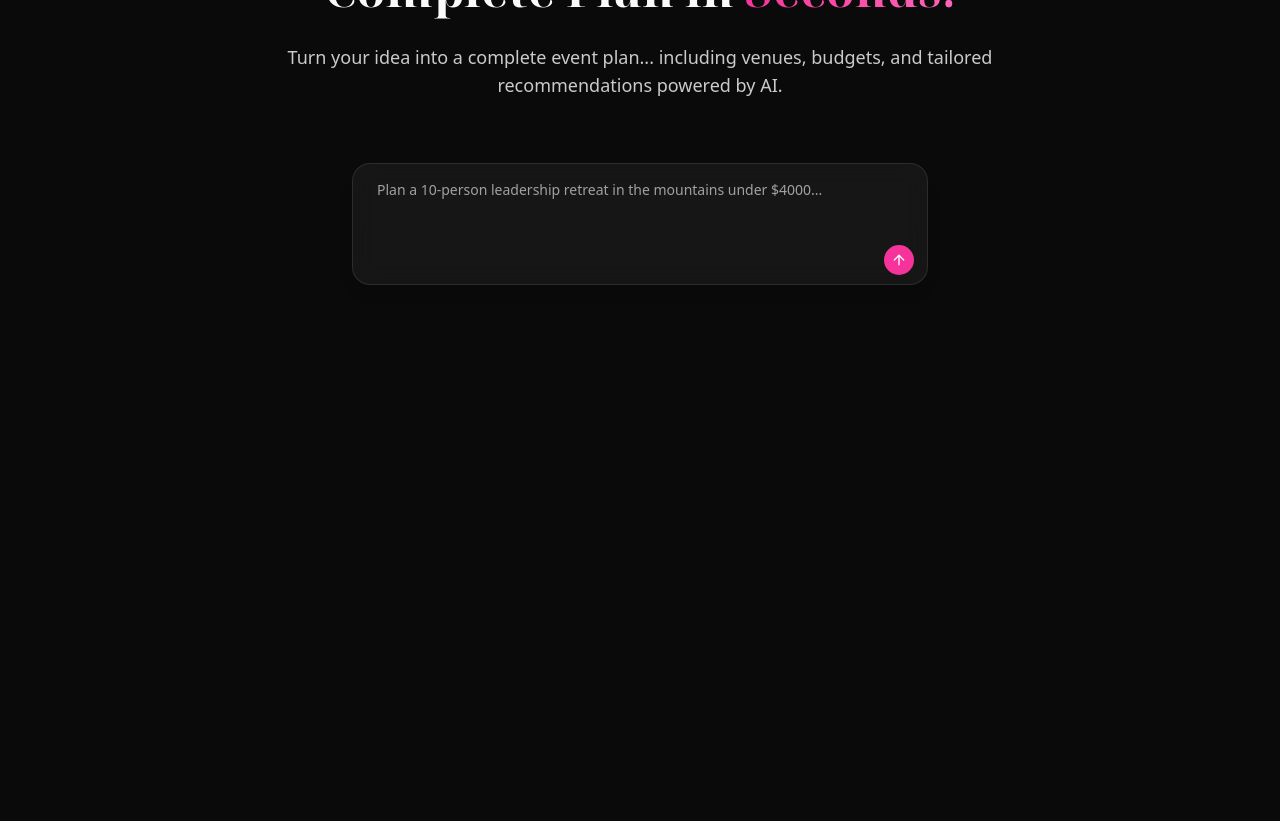
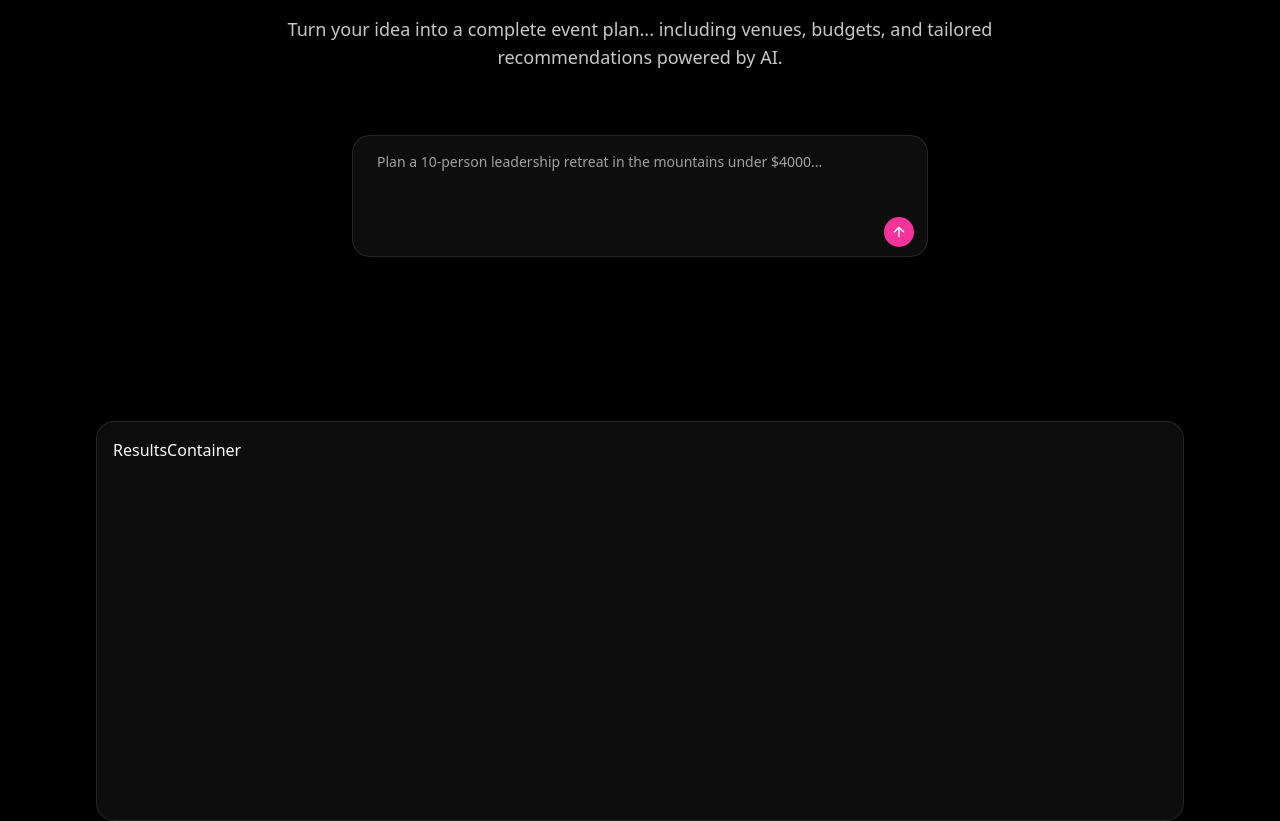
Before and after one commit to veeral1603/louder_assignment, a Next.js app: page / in a window 1280 px wide. Shown: the part 300-1121 px from the top of the page. Before the commit the page ends 800 px from the top, so only its background shows below. Built offline with nearby package versions, Linux system fonts and the light colour scheme.

Commit message:
Fixed hero layout

```diff
--- a/src/app/(landing)/page.tsx
+++ b/src/app/(landing)/page.tsx
@@ -1,10 +1,12 @@
 import HeroSection from "@/components/sections/HeroSection";
+import ResultsSection from "@/components/sections/ResultsSection";
 import React from "react";
 
 export default function LandingPage() {
   return (
-    <div className=" w-full ">
+    <>
       <HeroSection />
-    </div>
+      <ResultsSection />
+    </>
   );
 }
--- a/src/app/globals.css
+++ b/src/app/globals.css
@@ -84,7 +84,7 @@
 }
 
 .dark {
-  --background: oklch(0.145 0 0);
+  --background: oklch(0% 0 0);
   --foreground: oklch(0.985 0 0);
   --card: oklch(0.205 0 0);
   --card-foreground: oklch(0.985 0 0);
--- a/src/components/HeroInput.tsx
+++ b/src/components/HeroInput.tsx
@@ -3,23 +3,49 @@ import React from "react";
 import { Button } from "./ui/button";
 import { ArrowUp } from "lucide-react";
 import { Textarea } from "./ui/textarea";
+import { Controller, useForm } from "react-hook-form";
+import { zodResolver } from "@hookform/resolvers/zod";
+import {
+  GeneratePlanFormData,
+  generatePLanFormSchema,
+} from "@/validators/generatePlanFormSchema";
 
 export default function HeroInput() {
-  const [value, setValue] = React.useState("");
+  const form = useForm({
+    defaultValues: {
+      eventDescription: "",
+    },
+    resolver: zodResolver(generatePLanFormSchema),
+  });
 
+  const onSubmit = (data: GeneratePlanFormData) => {
+    console.log("Form Data:", data);
+  };
   return (
-    <div className="w-full max-w-xl mx-auto mt-12 md:mt-16">
+    <div className="w-full md:max-w-xl mx-auto mt-12 md:mt-16">
+      <form onSubmit={form.handleSubmit(onSubmit)}>
         <div className="flex flex-col gap-2 rounded-2xl border border-border bg-white/5 backdrop-blur-md px-3 py-2 shadow-lg">
           {/* Input */}
+
+          <Controller
+            name="eventDescription"
+            control={form.control}
+            render={({ field }) => (
               <Textarea
-          value={value}
-          onChange={(e) => setValue(e.target.value)}
+                {...field}
                 placeholder="Plan a 10-person leadership retreat in the mountains under $4000..."
-          className="border-none bg-transparent! focus-visible:ring-0 focus-visible:ring-offset-0 text-base resize-none"
+                className="border-none bg-transparent! focus-visible:ring-0 focus-visible:ring-offset-0 text-base resize-none max-h-35"
+              />
+            )}
           />
 
           {/* Send Button */}
           <div className="flex items-center w-full">
+            {form.formState.errors.eventDescription && (
+              <p className="text-xs text-red-500">
+                {form.formState.errors.eventDescription?.message}
+              </p>
+            )}
             <Button
               size="icon"
               className="ml-auto rounded-full bg-pink-500 hover:bg-pink-600"
@@ -28,6 +54,7 @@ export default function HeroInput() {
             </Button>
           </div>
         </div>
+      </form>
     </div>
   );
 }
--- /dev/null
+++ b/src/components/ResultsContainer.tsx
@@ -0,0 +1,9 @@
+import React from "react";
+
+export default function ResultsContainer() {
+  return (
+    <div className="rounded-2xl border-border border bg-white/5 w-full min-h-100 p-4">
+      ResultsContainer
+    </div>
+  );
+}
--- a/src/components/layout/Navbar.tsx
+++ b/src/components/layout/Navbar.tsx
@@ -29,7 +29,7 @@ const navlinks = [
 export default function Navbar() {
   return (
     <nav className="border-b border-border">
-      <div className="container-sm py-3 flex items-center justify-between">
+      <div className="container-sm h-14   flex items-center justify-between">
         {/* Logo  */}
         <Link href="/">
           <div className="flex items-center gap-2 text-xl md:text-2xl font-bold text-transparent bg-linear-to-br from-pink-700 to-pink-500 bg-clip-text">
--- a/src/components/sections/HeroSection.tsx
+++ b/src/components/sections/HeroSection.tsx
@@ -5,8 +5,8 @@ import HeroInput from "../HeroInput";
 
 export default function HeroSection() {
   return (
-    <section>
-      <div className="container-sm py-12 md:py-28 flex flex-col items-center ">
+    <section className="min-h-[calc(100vh-3.5rem)] flex md:items-center md:justify-center">
+      <div className="container-sm py-8 md:py-0  flex flex-col items-center md:-translate-y-20">
         <div className="max-w-3xl mx-auto text-left md:text-center">
           <Badge className="mb-2 bg-linear-to-b from-pink-700 to-pink-500 border-pink-500 text-white">
             <Sparkles className="size-5" />
--- /dev/null
+++ b/src/components/sections/ResultsSection.tsx
@@ -0,0 +1,12 @@
+import React from "react";
+import ResultsContainer from "../ResultsContainer";
+
+export default function ResultsSection() {
+  return (
+    <section className="-mt-[10vh] relative z-10">
+      <div className="container-sm">
+        <ResultsContainer />
+      </div>
+    </section>
+  );
+}
--- a/src/validators/generatePlanFormSchema.ts
+++ b/src/validators/generatePlanFormSchema.ts
@@ -7,3 +7,5 @@ export const generatePLanFormSchema = z.object({
     .nonempty("Event description is required.")
     .nonoptional("Event description is required."),
 });
+
+export type GeneratePlanFormData = z.infer<typeof generatePLanFormSchema>;
```
Lines whose indentation alone changed are shown as unchanged.
